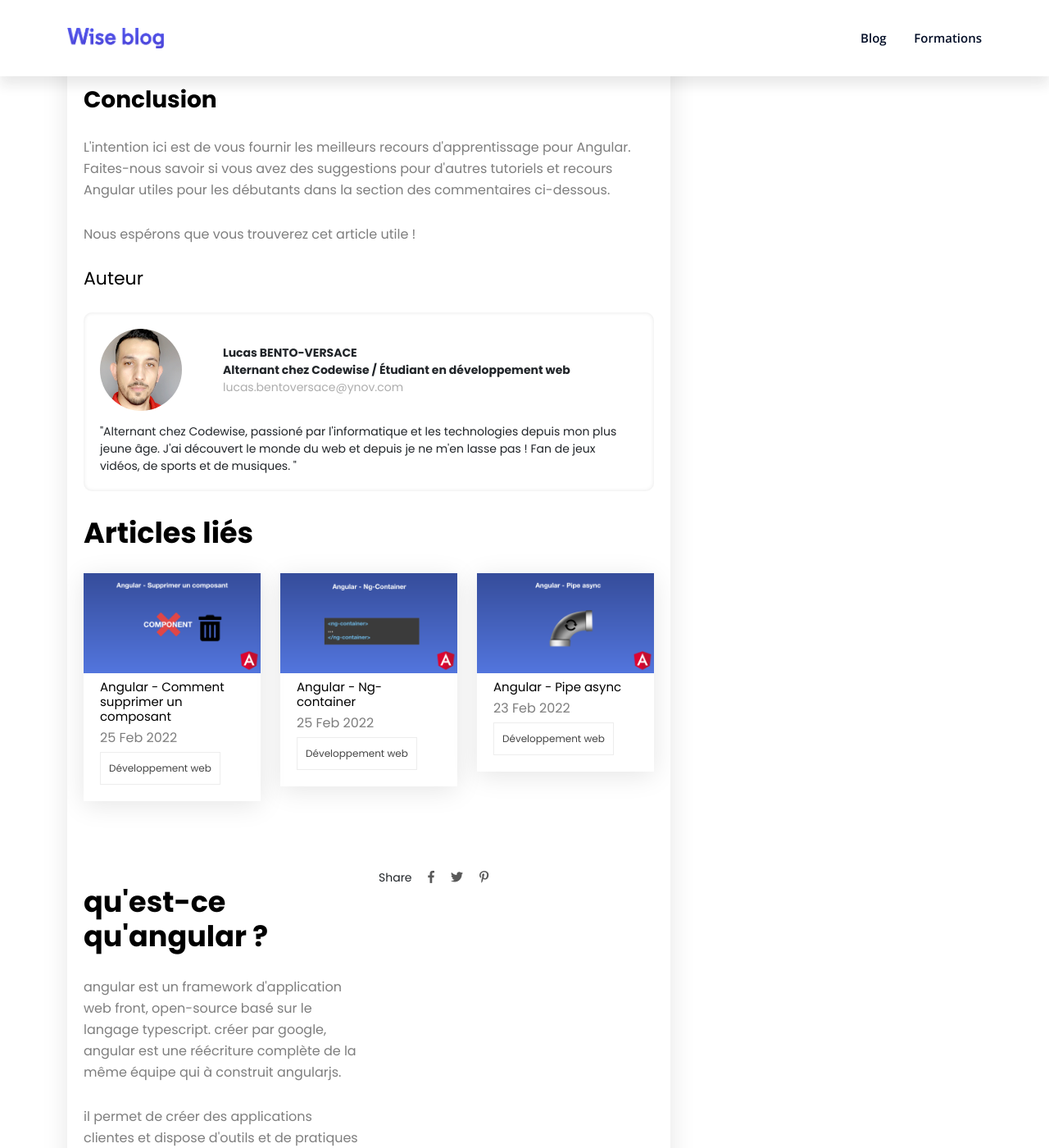
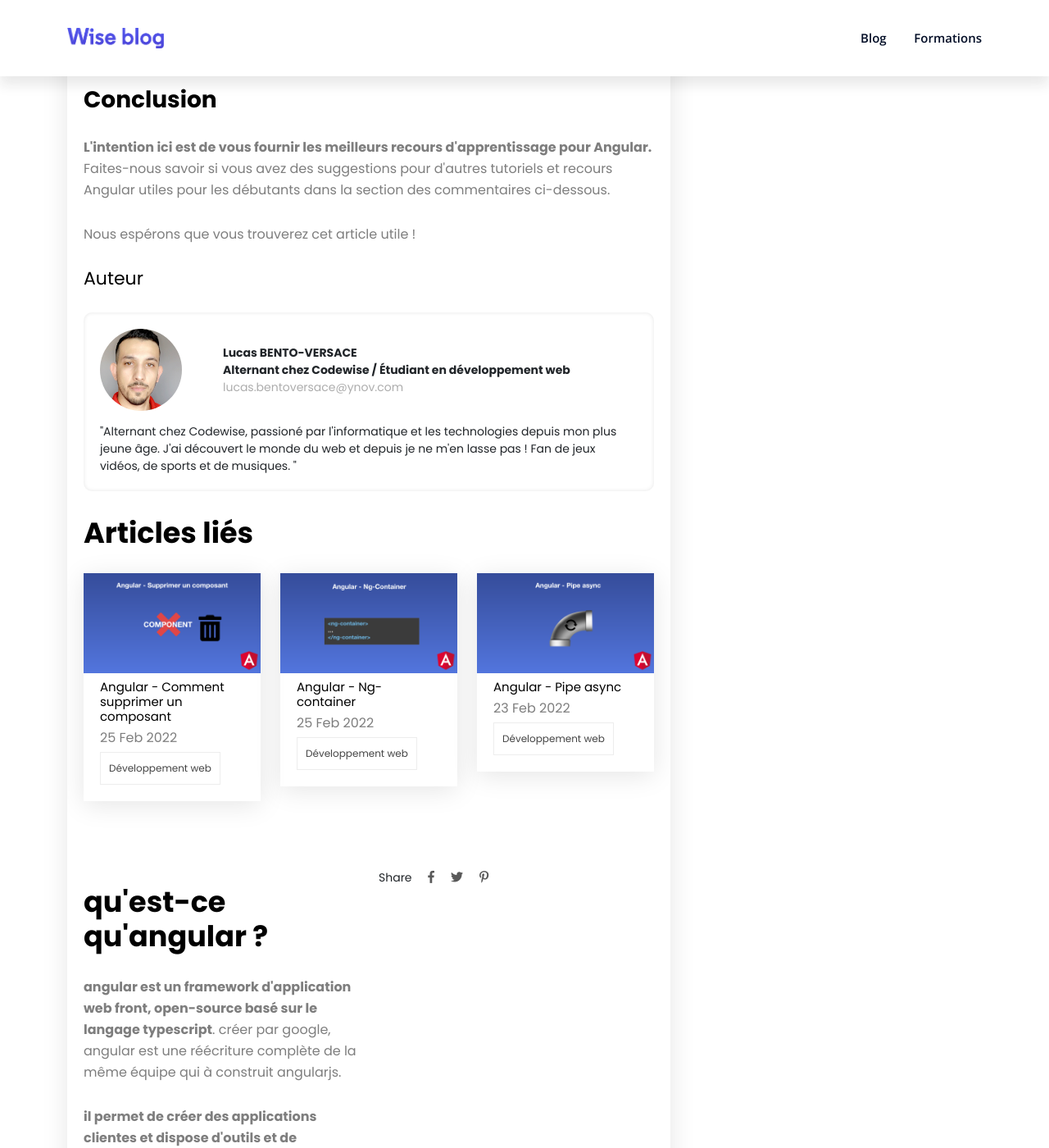
Before and after one commit to hubergerard/blog-codewise, a Jekyll site: the page built from _posts/2022-05-19-angular-meilleurs-tutoriels.html, in a window 1280 px wide and 1400 px high, scrolled down 7603 px. Shown: the whole window at 82% size. Built offline with Jekyll 4.4.1, drawn with Linux system fonts in a browser that asks for light colours; comment, search, counter and statistics services are not loaded; some of the changed text lies outside the part shown.

Commit message:
review TI

```diff
--- a/_posts/2022-05-19-angular-meilleurs-tutoriels.html
+++ b/_posts/2022-05-19-angular-meilleurs-tutoriels.html
@@ -18,11 +18,11 @@ linked-resource: "Starter Kit Angular"
 <h2>Qu'est-ce qu'Angular ?</h2>
 
 <p>
-    Angular est un framework d'application web front, open-source basé sur le langage Typescript. Créer par Google, Angular est une réécriture complète de la même équipe qui à construit AngularJS.
+    <span class="fw-bold">Angular est un framework d'application web front, open-source basé sur le langage Typescript</span>. Créer par Google, Angular est une réécriture complète de la même équipe qui à construit AngularJS.
 </p>
 
 <p>
-    Il permet de créer des applications clientes et dispose d'outils et de pratiques puissantes pour résoudre les problèmes de développement.
+    <span class="fw-bold">Il permet de créer des applications clientes et dispose d'outils et de pratiques puissantes pour résoudre les problèmes de développement.</span>
 </p>
 
 <a id="angular-advantages" class="anchor"></a>
@@ -193,7 +193,7 @@ linked-resource: "Starter Kit Angular"
 <h3>Conclusion</h3>
 
 <p>
-    L'intention ici est de vous fournir les meilleurs recours d'apprentissage pour Angular.
+    <span class="fw-bold"> L'intention ici est de vous fournir les meilleurs recours d'apprentissage pour Angular.</span>
     Faites-nous savoir si vous avez des suggestions pour d'autres tutoriels et recours Angular utiles pour les débutants dans la section des commentaires ci-dessous.
 </p>
 
```
